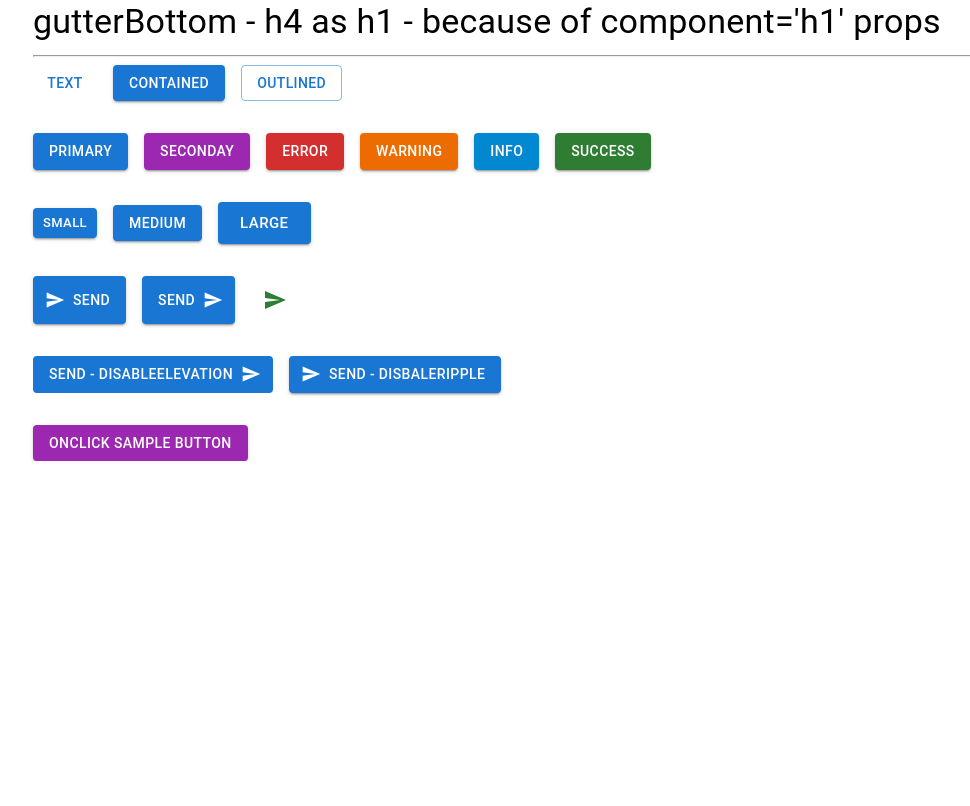
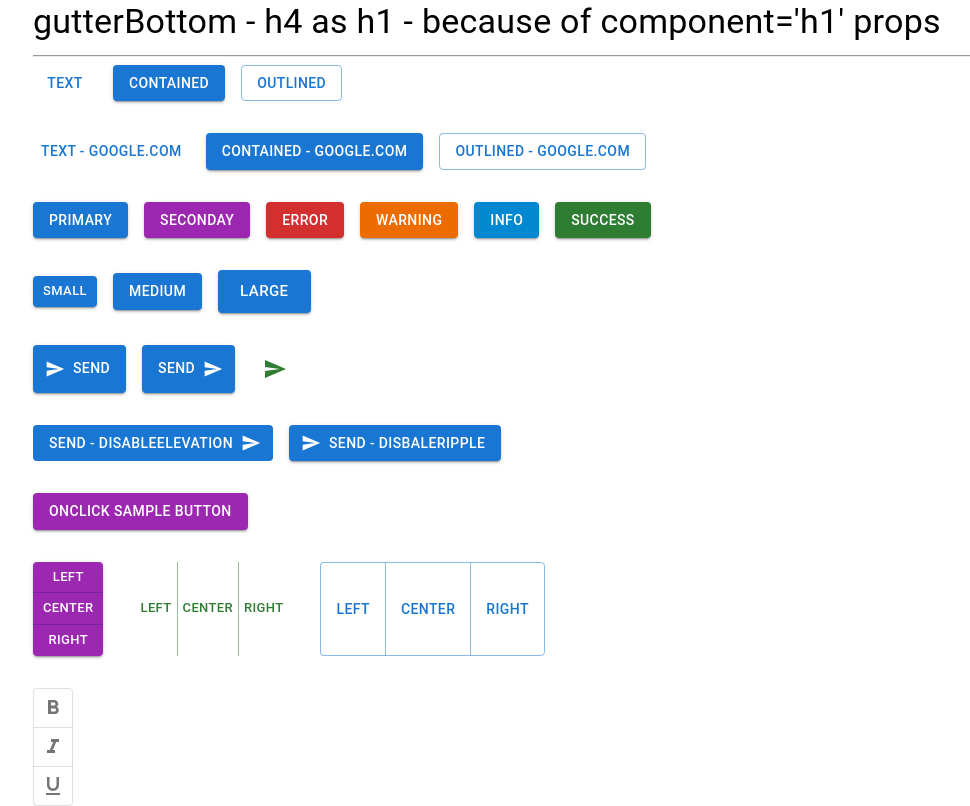
Before and after one commit to ajaydewangan1100/material_ui, a React (Create React App) app: page / in a window 1280 px wide. Shown: the part 481-1287 px from the top of the page, without its empty margins (31-1001 px from the left). Before the commit the page ends 942 px from the top, so only its background shows below. Built offline with nearby package versions, Linux system fonts and the light colour scheme.

Commit message:
Button part completed

```diff
--- a/src/components/MuiButtons.tsx
+++ b/src/components/MuiButtons.tsx
@@ -1,8 +1,28 @@
-import { Stack, Button, IconButton } from "@mui/material";
+import {
+  Stack,
+  Button,
+  IconButton,
+  ButtonGroup,
+  ToggleButtonGroup,
+  ToggleButton,
+} from "@mui/material";
 // icon import - video -4
 import SendIcon from "@mui/icons-material/Send";
+import FormatBoldIcon from "@mui/icons-material/FormatBold";
+import FormatItalicIcon from "@mui/icons-material/FormatItalic";
+import FormatUnderlinedIcon from "@mui/icons-material/FormatUnderlined";
+import { useState } from "react";
 
 export const MuiButtons = () => {
+  const [formats, setFormats] = useState<string[]>([]);
+  console.log("1", { formats });
+  const handleFormatChange = (
+    _event: React.MouseEvent<HTMLElement>,
+    updatedFormats: string[]
+  ) => {
+    setFormats(updatedFormats);
+    console.log(formats);
+  };
   return (
     <Stack spacing={4}>
       {/* button variants - 3 */}
@@ -10,6 +30,19 @@ export const MuiButtons = () => {
         <Button variant="text">Text</Button>
         <Button variant="contained">Contained</Button>
         <Button variant="outlined">Outlined</Button>
+      </Stack>
+
+      {/* Anchor tags element from button - href */}
+      <Stack spacing={2} direction="row">
+        <Button variant="text" href="https://google.com">
+          text - google.com
+        </Button>
+        <Button variant="contained" href="https://google.com">
+          contained - google.com
+        </Button>
+        <Button variant="outlined" href="https://google.com">
+          outlined - google.com
+        </Button>
       </Stack>
 
       {/* Colors - defaults - 6*/}
@@ -82,6 +115,55 @@ export const MuiButtons = () => {
           Onclick sample button
         </Button>
       </Stack>
+
+      {/* ButtonGroup - grouping or making component with buttons -  */}
+      <Stack direction="row" spacing={4}>
+        {/* first group */}
+        <ButtonGroup
+          variant="contained"
+          size="small"
+          color="secondary"
+          orientation="vertical"
+          aria-label="alignment button group"
+        >
+          <Button onClick={() => alert("left Clicked")}>Left</Button>
+          <Button>Center</Button>
+          <Button>Right</Button>
+        </ButtonGroup>
+        {/* second group */}
+        <ButtonGroup variant="text" size="small" color="success">
+          <Button>Left</Button>
+          <Button onClick={() => alert("Center Clicked")}>Center</Button>
+          <Button>Right</Button>
+        </ButtonGroup>
+        {/* third group */}
+        <ButtonGroup variant="outlined" size="medium" color="primary">
+          <Button>Left</Button>
+          <Button>Center</Button>
+          <Button onClick={() => alert("Right Clicked")}>Right</Button>
+        </ButtonGroup>
+      </Stack>
+      {/* ToggleButton & TogglButtonGroup  - video - 6 */}
+      <Stack direction="row">
+        <ToggleButtonGroup
+          aria-label="text formatting"
+          value={formats}
+          onChange={handleFormatChange}
+          size="small"
+          color="secondary"
+          orientation="vertical"
+        >
+          <ToggleButton value="bold" aria-label="bold">
+            <FormatBoldIcon />{" "}
+          </ToggleButton>
+          <ToggleButton value="italic" aria-label="italic">
+            <FormatItalicIcon />{" "}
+          </ToggleButton>
+          <ToggleButton value="underlined" aria-label="underlined">
+            <FormatUnderlinedIcon />{" "}
+          </ToggleButton>
+        </ToggleButtonGroup>
+      </Stack>
     </Stack>
   );
 };
```
Also changed, not shown: src/components/MuiTypography.tsx (+4 -4 lines), 1 other file (tests, documents, lock files or other folders).
